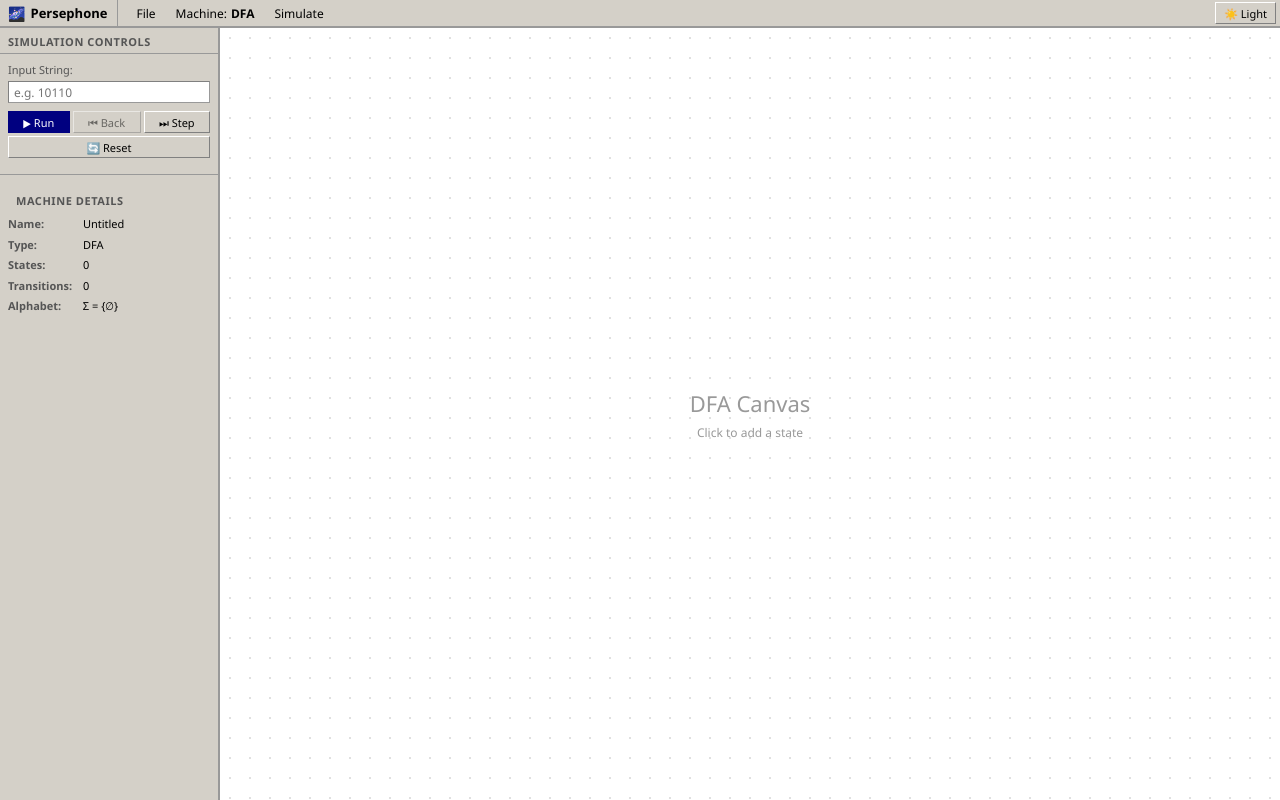
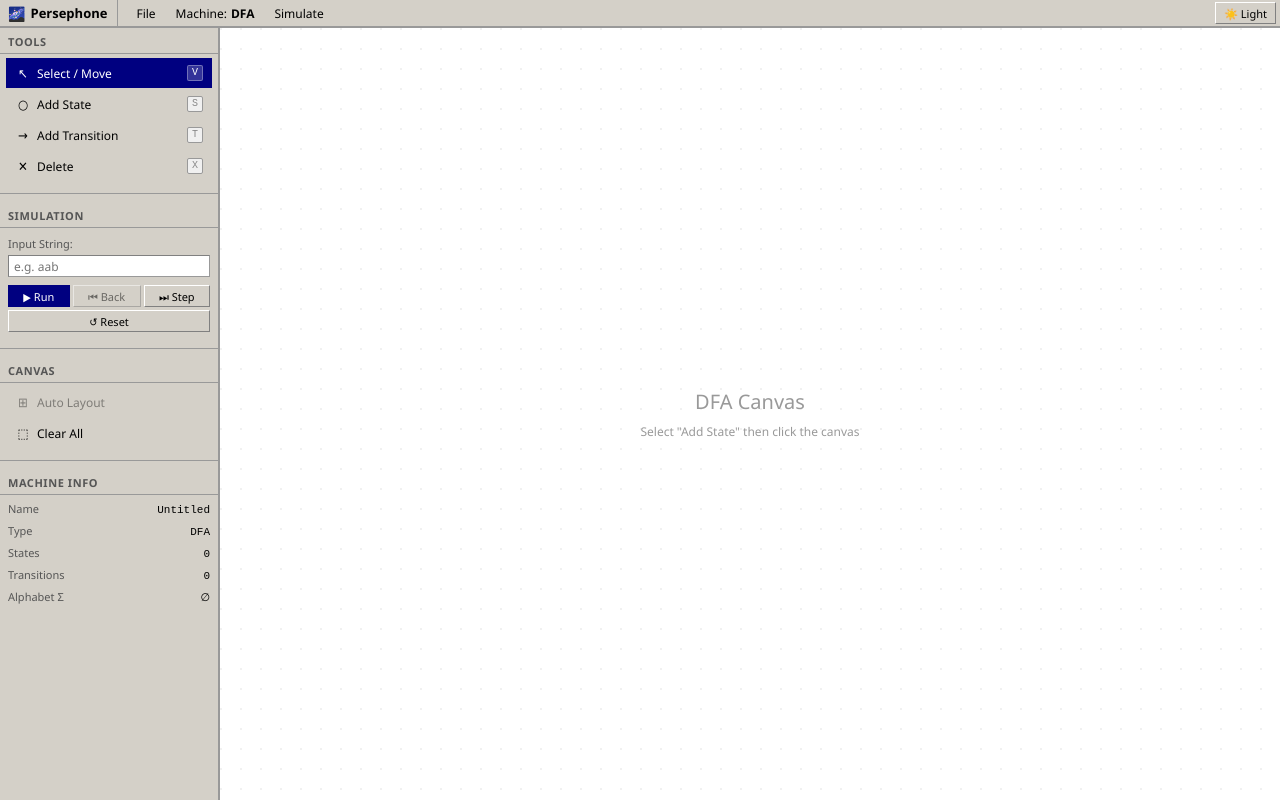
Before and after one commit to Aayan2024/Persephone, a React (Vite) app: page / in a window 1280 px wide. Built offline with nearby package versions, Linux system fonts and the light colour scheme.

Commit message:
Update App.tsx

```diff
--- a/src/App.tsx
+++ b/src/App.tsx
@@ -1,65 +1,51 @@
-import { useEffect } from 'react';
+import { useEffect, useState } from 'react';
 import MenuBar from './components/MenuBar';
+import Canvas, { CanvasTool } from './components/Canvas';
 import { useStore } from './store';
 import { MachineType, Automaton } from './engines/types';
 
+// Tool definitions
+const TOOLS: { id: CanvasTool; label: string; key: string; icon: string }[] = [
+  { id: 'select',     label: 'Select / Move', key: 'V', icon: '↖' },
+  { id: 'state',      label: 'Add State',     key: 'S', icon: '○' },
+  { id: 'transition', label: 'Add Transition', key: 'T', icon: '→' },
+  { id: 'delete',     label: 'Delete',         key: 'X', icon: '✕' },
+];
+
 export default function App() {
   const {
-    state,
-    currentStep,
-    addState,
-    setMachineType,
-    loadAutomaton,
-    clear,
-    setInput,
-    runSimulation,
-    stepForward,
-    stepBack,
-    resetSimulation,
-    toggleTheme,
+    state, currentStep,
+    addState, moveState, deleteState,
+    setStart, toggleAccept, renameState,
+    addTransition, updateTransition, deleteTransition,
+    setMachineType, loadAutomaton, clear,
+    setInput, runSimulation, stepForward, stepBack, resetSimulation,
+    toggleTheme, autoLayout,
   } = useStore();
 
+  const [tool, setTool] = useState<CanvasTool>('select');
   const isDarkMode = state.theme === 'dark';
 
-  // Apply dark class to root element so CSS variables cascade correctly
+  // Apply dark class to #root so CSS vars cascade
   useEffect(() => {
     const root = document.getElementById('root');
     if (!root) return;
-    if (isDarkMode) {
-      root.classList.add('dark');
-    } else {
-      root.classList.remove('dark');
-    }
+    isDarkMode ? root.classList.add('dark') : root.classList.remove('dark');
   }, [isDarkMode]);
 
-  const handleSelectType = (type: MachineType) => {
-    setMachineType(type);
-  };
+  // Keyboard shortcuts for tools
+  useEffect(() => {
+    const handler = (e: KeyboardEvent) => {
+      if (e.target instanceof HTMLInputElement || e.target instanceof HTMLTextAreaElement) return;
+      const t = TOOLS.find(t => t.key === e.key.toUpperCase());
+      if (t) setTool(t.id);
+      if (e.key === 'Escape') setTool('select');
+    };
+    window.addEventListener('keydown', handler);
+    return () => window.removeEventListener('keydown', handler);
+  }, []);
 
-  const handleNew = () => {
-    if (window.confirm('Create a new machine? Unsaved changes will be lost.')) {
-      clear();
-    }
-  };
-
-  const handleLoadState = (loadedData: Automaton) => {
-    loadAutomaton(loadedData);
-  };
-
-  const getCurrentState = (): Automaton => {
-    return state.automaton;
-  };
-
-  const handleCanvasClick = (e: React.MouseEvent<HTMLDivElement>) => {
-    // Only add state on direct canvas click, not on child elements
-    if (e.target === e.currentTarget) {
-      const rect = e.currentTarget.getBoundingClientRect();
-      const x = Math.round(e.clientX - rect.left);
-      const y = Math.round(e.clientY - rect.top);
-      addState(x, y);
-    }
-  };
-
+  const getCurrentState = (): Automaton => state.automaton;
   const hasStates = state.automaton.states.length > 0;
 
   return (
@@ -67,9 +53,9 @@ export default function App() {
 
       <MenuBar
         currentType={state.automaton.type}
-        onSelectType={handleSelectType}
-        onNew={handleNew}
-        onLoadState={handleLoadState}
+        onSelectType={(t: MachineType) => setMachineType(t)}
+        onNew={() => { if (window.confirm('Create new machine? Unsaved changes will be lost.')) clear(); }}
+        onLoadState={loadAutomaton}
         getCurrentState={getCurrentState}
         isDarkMode={isDarkMode}
         onToggleDarkMode={toggleTheme}
@@ -80,87 +66,108 @@ export default function App() {
 
       <div className="workspace-layout">
 
-        {/* Left sidebar */}
+        {/* ── Left Sidebar ── */}
         <aside className="sidebar-panel">
-          <h3>Simulation Controls</h3>
 
+          {/* Tool selector */}
+          <h3>Tools</h3>
+          <div className="tool-group">
+            {TOOLS.map(t => (
+              <button
+                key={t.id}
+                className={`tool-btn${tool === t.id ? ' active' : ''}`}
+                onClick={() => setTool(t.id)}
+                title={`${t.label} (${t.key})`}
+              >
+                <span className="tool-icon">{t.icon}</span>
+                <span className="tool-label">{t.label}</span>
+                <span className="tool-key">{t.key}</span>
+              </button>
+            ))}
+          </div>
+
+          <hr />
+
+          {/* Simulation controls */}
+          <h3>Simulation</h3>
           <div className="control-group">
             <label htmlFor="test-input">Input String:</label>
             <input
               id="test-input"
               type="text"
               value={state.inputString}
-              onChange={(e) => setInput(e.target.value)}
-              placeholder="e.g. 10110"
+              onChange={e => setInput(e.target.value)}
+              onKeyDown={e => { if (e.key === 'Enter') runSimulation(); }}
+              placeholder="e.g. aab"
             />
           </div>
-
           <div className="button-group">
-            <button className="primary-btn" onClick={runSimulation}>▶ Run</button>
-            <button onClick={stepBack} disabled={state.simStepIndex <= 0}>⏮ Back</button>
-            <button onClick={stepForward}>⏭ Step</button>
-            <button onClick={resetSimulation}>🔄 Reset</button>
+            <button className="primary-btn" onClick={runSimulation} title="Run full simulation">▶ Run</button>
+            <button onClick={stepBack}    disabled={state.simStepIndex <= 0} title="Step back">⏮ Back</button>
+            <button onClick={stepForward} title="Step forward">⏭ Step</button>
+            <button onClick={resetSimulation} title="Reset simulation">↺ Reset</button>
           </div>
 
+          {/* Simulation result */}
           {currentStep && (
-            <div
-              className="simulation-status"
-              data-status={currentStep.status}
-            >
-              <h4>Step {state.simStepIndex + 1} / {state.simResult?.steps.length}</h4>
-              <p><strong>Status:</strong> {currentStep.status}</p>
-              <p><strong>Info:</strong> {currentStep.description}</p>
+            <div className="simulation-status" data-status={currentStep.status}>
+              <div className="sim-step-header">
+                Step {state.simStepIndex + 1} / {state.simResult?.steps.length}
+              </div>
+              <div className="sim-status-badge" data-status={currentStep.status}>
+                {currentStep.status.toUpperCase()}
+              </div>
+              <div className="sim-description">{currentStep.description}</div>
             </div>
           )}
 
           <hr />
 
+          {/* Canvas tools */}
+          <h3>Canvas</h3>
+          <div className="tool-group">
+            <button className="tool-btn" onClick={autoLayout} disabled={!hasStates}>
+              <span className="tool-icon">⊞</span>
+              <span className="tool-label">Auto Layout</span>
+            </button>
+            <button className="tool-btn" onClick={() => { if (window.confirm('Clear all?')) clear(); }}>
+              <span className="tool-icon">⬚</span>
+              <span className="tool-label">Clear All</span>
+            </button>
+          </div>
+
+          <hr />
+
+          {/* Machine info */}
+          <h3>Machine Info</h3>
           <div className="machine-info">
-            <h4>Machine Details</h4>
-            <p><strong>Name:</strong> {state.automaton.name}</p>
-            <p><strong>Type:</strong> {state.automaton.type}</p>
-            <p><strong>States:</strong> {state.automaton.states.length}</p>
-            <p><strong>Transitions:</strong> {state.automaton.transitions.length}</p>
-            <p><strong>Alphabet:</strong> Σ = {'{'}{ state.automaton.alphabet.join(', ') || '∅' }{'}'}</p>
+            <div className="info-row"><span>Name</span><span>{state.automaton.name}</span></div>
+            <div className="info-row"><span>Type</span><span>{state.automaton.type}</span></div>
+            <div className="info-row"><span>States</span><span>{state.automaton.states.length}</span></div>
+            <div className="info-row"><span>Transitions</span><span>{state.automaton.transitions.length}</span></div>
+            <div className="info-row">
+              <span>Alphabet Σ</span>
+              <span>{state.automaton.alphabet.length ? state.automaton.alphabet.join(', ') : '∅'}</span>
+            </div>
           </div>
+
         </aside>
 
-        {/* Canvas */}
-        <main
-          className={`canvas-container${hasStates ? ' has-states' : ''}`}
-          id="persephone-canvas"
-          onClick={handleCanvasClick}
-        >
-          <div className="canvas-watermark">
-            <h2>{state.automaton.type} Canvas</h2>
-            <p>Click to add a state</p>
-          </div>
-
-          {/* Render states as positioned divs */}
-          {state.automaton.states.map(s => {
-            const isHighlighted = currentStep?.stateId === s.id || currentStep?.activeStates?.includes(s.id);
-            const isFinal = currentStep?.status === 'accepted' && isHighlighted;
-            const isDead = currentStep?.status === 'dead' && isHighlighted;
-
-            return (
-              <div
-                key={s.id}
-                className={[
-                  'state-node',
-                  s.isStart ? 'is-start' : '',
-                  s.isAccept ? 'is-accept' : '',
-                  isHighlighted && !isFinal && !isDead ? 'highlighted' : '',
-                  isFinal ? 'accepted' : '',
-                  isDead ? 'dead' : '',
-                ].filter(Boolean).join(' ')}
-                style={{ left: s.x, top: s.y }}
-                title={s.label}
-              >
-                {s.label}
-              </div>
-            );
-          })}
-        </main>
+        {/* ── Canvas ── */}
+        <Canvas
+          automaton={state.automaton}
+          tool={tool}
+          currentStep={currentStep}
+          onAddState={addState}
+          onMoveState={moveState}
+          onDeleteState={deleteState}
+          onDeleteTransition={deleteTransition}
+          onSetStart={setStart}
+          onToggleAccept={toggleAccept}
+          onRenameState={renameState}
+          onAddTransition={addTransition}
+          onUpdateTransition={updateTransition}
+        />
 
       </div>
     </div>
```
